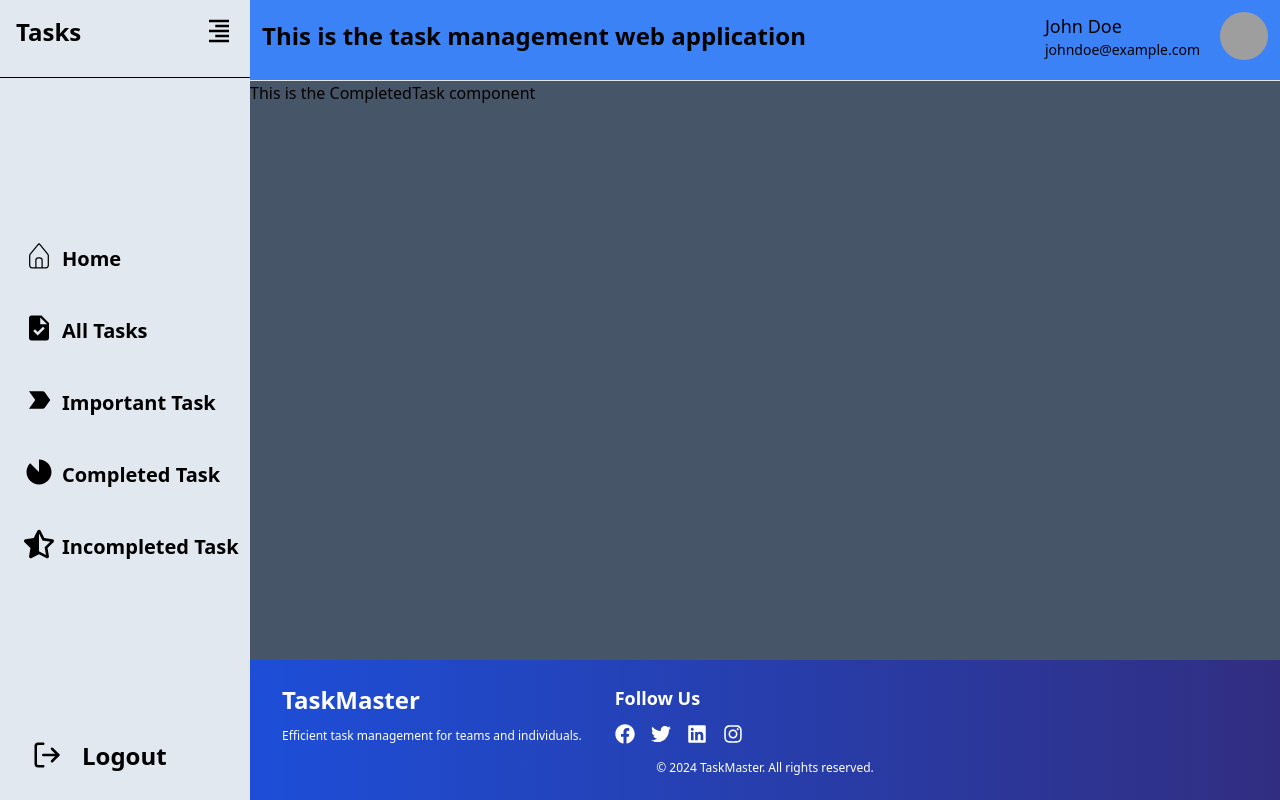
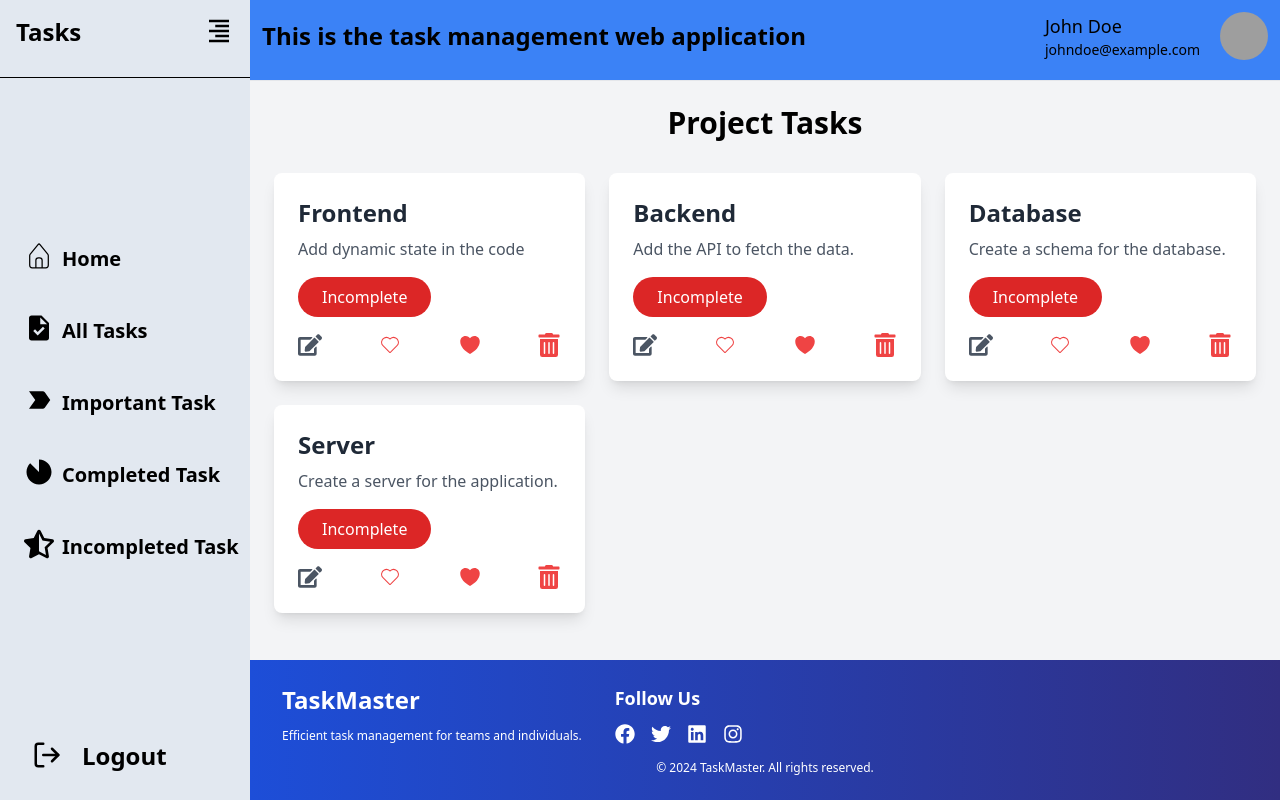
Before and after one commit to fuleprashant/Task_managment_project, a React (Vite) app in the folder frontend/: page /completetask in a window 1280 px wide. Built offline with nearby package versions, Linux system fonts and the light colour scheme; grey boxes are pictures that could not be loaded.

Commit message:
send prop to card that only addcart component is seen the add component popup

```diff
--- a/frontend/src/components/Card.jsx
+++ b/frontend/src/components/Card.jsx
@@ -4,7 +4,7 @@ import { FaEdit, FaTrashAlt } from "react-icons/fa";
 import { IoHeartSharp } from "react-icons/io5";
 import { CiHeart } from "react-icons/ci";
 
-const Card = () => {
+const Card = ({ Adddata }) => {
   const [isCompleted, setIsCompleted] = useState(false);
 
   const data = [
@@ -80,10 +80,12 @@ const Card = () => {
         ))}
 
         {/* Add Task Card */}
-        <div className="bg-white shadow-lg rounded-lg p-6 flex justify-center items-center gap-5 cursor-pointer hover:bg-gray-200 transition-all">
-          <h2 className="text-3xl font-semibold text-gray-800">Add Task</h2>
-          <IoMdAdd size={36} />
-        </div>
+        {Adddata === "true" && (
+          <div className="bg-white shadow-lg rounded-lg p-6 flex justify-center items-center gap-5 cursor-pointer hover:bg-gray-200 transition-all">
+            <h2 className="text-3xl font-semibold text-gray-800">Add Task</h2>
+            <IoMdAdd size={36} />
+          </div>
+        )}
       </div>
     </div>
   );
--- a/frontend/src/pages/AllTask.jsx
+++ b/frontend/src/pages/AllTask.jsx
@@ -3,7 +3,7 @@ import Card from "../components/Card";
 const AllTask = () => {
   return (
     <div className="h-screen">
-      <Card />
+      <Card Adddata="true" />
     </div>
   );
 };
--- a/frontend/src/pages/CompletedTask.jsx
+++ b/frontend/src/pages/CompletedTask.jsx
@@ -1,5 +1,11 @@
+import Card from "../components/Card";
+
 const CompletedTask = () => {
-  return <div>This is the CompletedTask component</div>;
+  return (
+    <div>
+      <Card Adddata="false" />
+    </div>
+  );
 };
 
 export default CompletedTask;
--- a/frontend/src/pages/ImportantTask.jsx
+++ b/frontend/src/pages/ImportantTask.jsx
@@ -1,5 +1,11 @@
+import Card from "../components/Card";
+
 const ImportantTask = () => {
-  return <div>This is the ImportantTask component</div>;
+  return (
+    <div>
+      <Card Adddata="false" />
+    </div>
+  );
 };
 
 export default ImportantTask;
--- a/frontend/src/pages/Incompleted.jsx
+++ b/frontend/src/pages/Incompleted.jsx
@@ -1,5 +1,11 @@
+import Card from "../components/Card";
+
 const Incompleted = () => {
-  return <div>This is the Incompleted component</div>;
+  return (
+    <div>
+      <Card Adddata="false" />
+    </div>
+  );
 };
 
 export default Incompleted;
```
